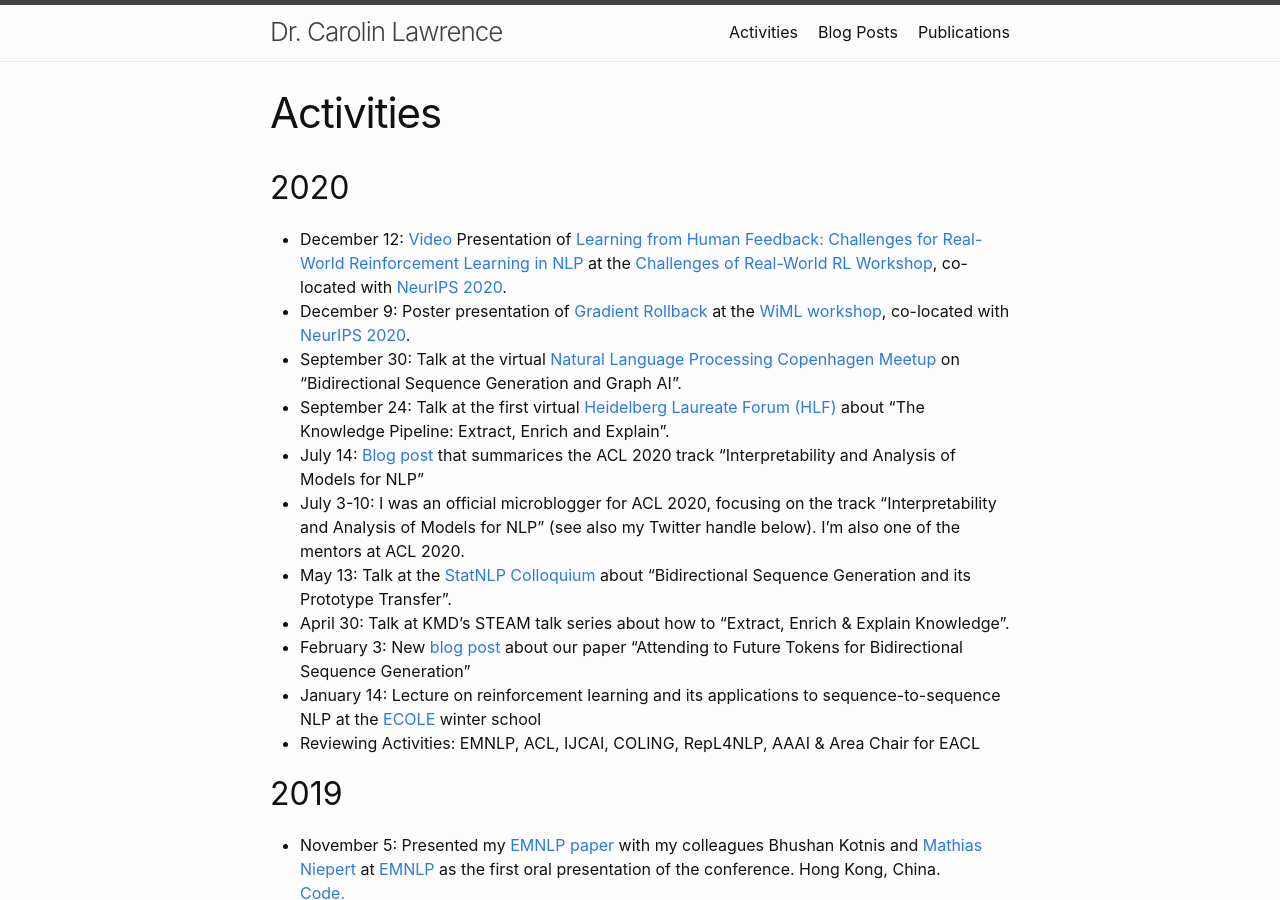
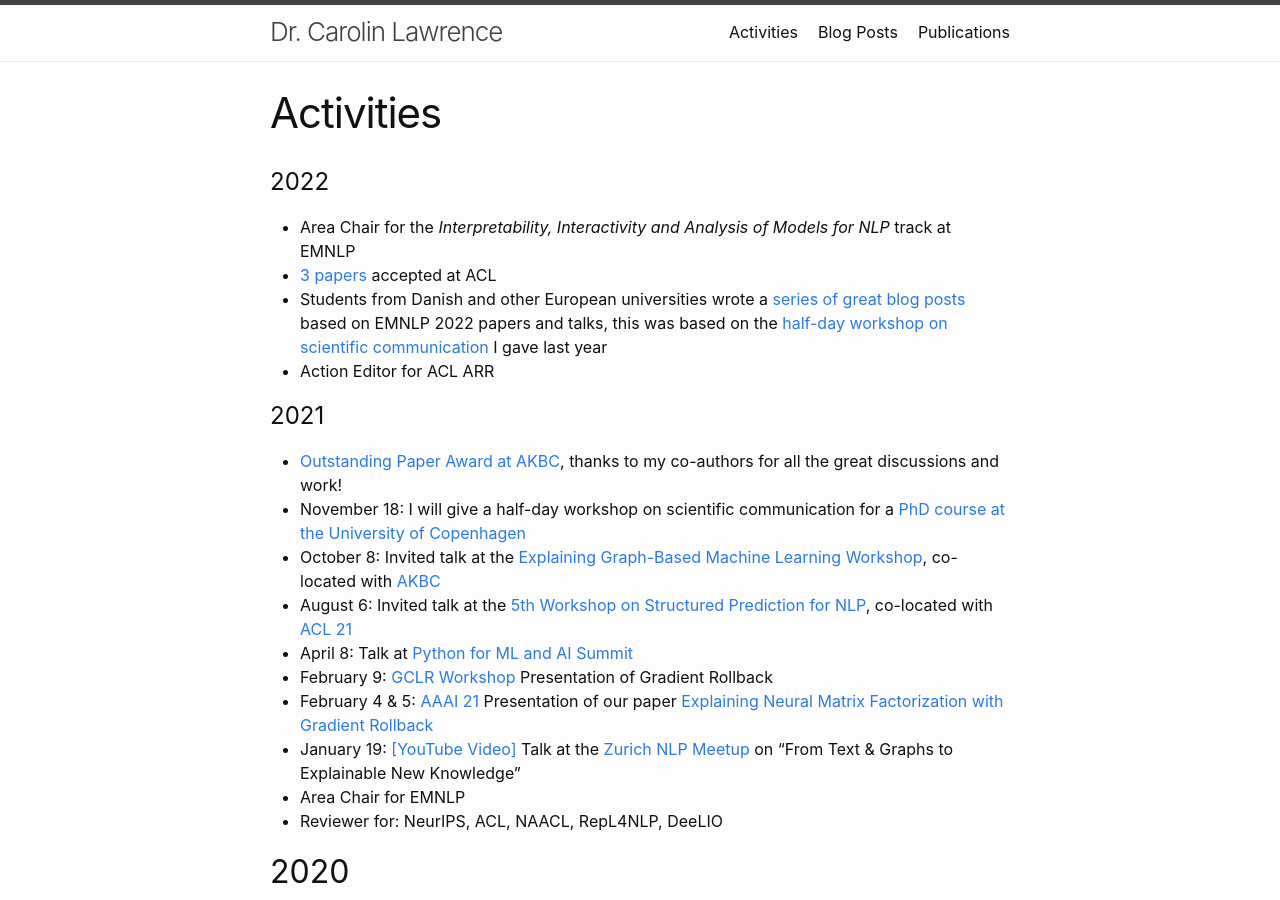
Before and after one commit to carolinlawrence/carolinlawrence.github.io, a Jekyll site: the page built from activities.markdown, in a window 1280 px wide and 900 px high. Built offline with Jekyll 4.4.1, drawn with Linux system fonts in a browser that asks for light colours.

Commit message:
Update activities.markdown

```diff
--- a/activities.markdown
+++ b/activities.markdown
@@ -3,6 +3,24 @@ layout: page
 title: Activities
 permalink: /activities/
 ---
+
+# 2022
+* Area Chair for the <i>Interpretability, Interactivity and Analysis of Models for NLP</i> track at EMNLP
+* <a href="publications/">3 papers</a> accepted at ACL
+* Students from Danish and other European universities wrote a <a href="https://nlpnorth.github.io/content/emnlp-2021-blogs.html">series of great blog posts</a> based on EMNLP 2022 papers and talks, this was based on the <a href="https://en.itu.dk/Research/PhD-Programme/PhD-Courses/PhD-courses-2021/PhD-Course---Communicating-State-of-the-art-NLP-Research-to-a-Broader-Audience">half-day workshop on scientific communication</a> I gave last year
+* Action Editor for ACL ARR
+
+# 2021
+* <a href="https://www.akbc.ws/2021/awards/">Outstanding Paper Award at AKBC</a>, thanks to my co-authors for all the great discussions and work!
+* November 18: I will give a half-day workshop on scientific communication for a <a href="https://en.itu.dk/Research/PhD-Programme/PhD-Courses/PhD-courses-2021/PhD-Course---Communicating-State-of-the-art-NLP-Research-to-a-Broader-Audience">PhD course at the University of Copenhagen</a>
+* October 8: Invited talk at the <a href="https://xgml.github.io/">Explaining Graph-Based Machine Learning Workshop</a>, co-located with <a href="https://www.akbc.ws/2021/">AKBC</a>
+* August 6: Invited talk at the <a href="http://structuredprediction.github.io/SPNLP21/schedule/">5th Workshop on Structured Prediction for NLP</a>, co-located with <a href="https://2021.aclweb.org/">ACL 21</a>
+* April 8: Talk at <a href="https://python.geekle.us/agenda">Python for ML and AI Summit</a>
+* February 9: <a href="https://sites.google.com/view/gclr2021/accepted-papers">GCLR Workshop</a> Presentation of Gradient Rollback
+* February 4 & 5: <a href="https://aaai.org/Conferences/AAAI-21/">AAAI 21</a> Presentation of our paper <a href="https://arxiv.org/abs/2010.05516">Explaining Neural Matrix Factorization with Gradient Rollback</a>
+* January 19: <a href="https://www.youtube.com/watch?v=6UeOwHtBF_0&feature=youtu.be">[YouTube Video]</a> Talk at the <a href="https://www.meetup.com/NLP-Zurich/events/275560462/">Zurich NLP Meetup</a> on "From Text & Graphs to Explainable New Knowledge"
+* Area Chair for EMNLP
+* Reviewer for: NeurIPS, ACL, NAACL, RepL4NLP, DeeLIO
 
 ## 2020
 * December 12: <a href="https://slideslive.com/38943164">Video</a> Presentation of <a href="https://arxiv.org/abs/2011.02511">Learning from Human Feedback: Challenges for Real-World Reinforcement Learning in NLP</a> at the <a href="https://sites.google.com/view/neurips2020rwrl">Challenges of Real-World RL Workshop</a>, co-located with <a href="https://neurips.cc/">NeurIPS 2020</a>.
```
